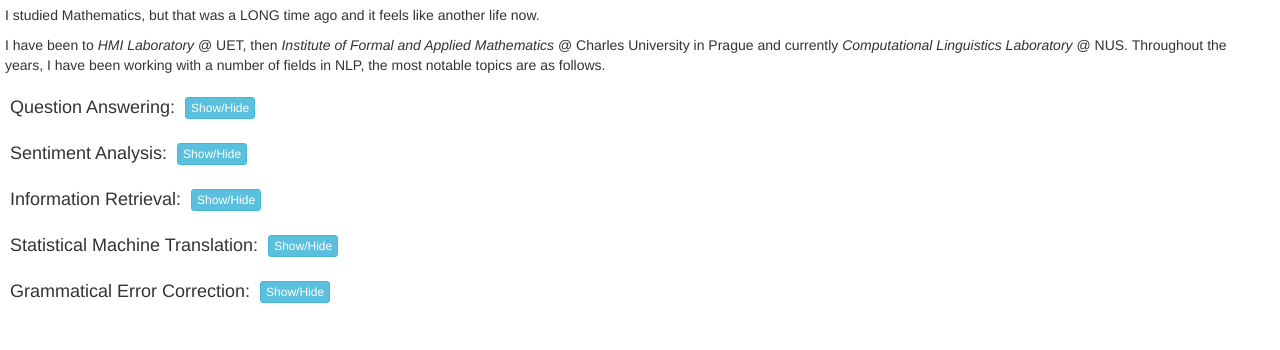
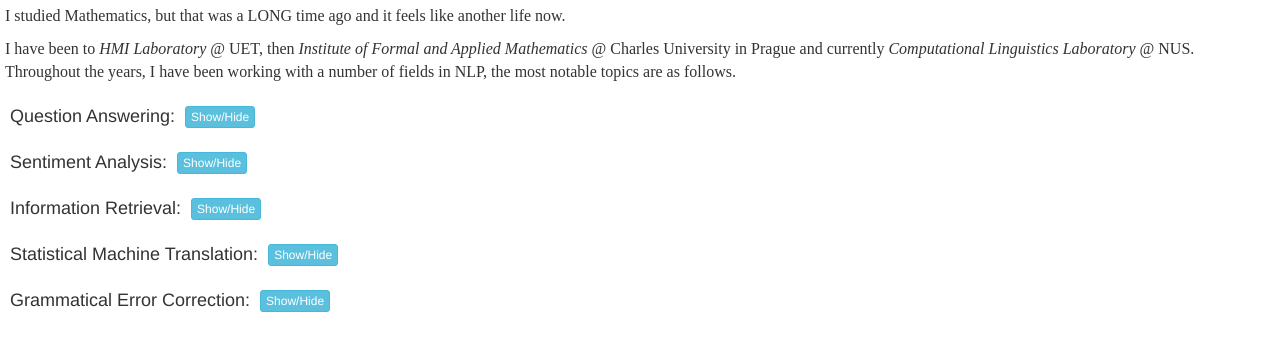
Before and after one commit to tamhd/tamhd.github.io, a plain HTML site: page research-interest.html in a window 1280 px wide. Drawn offline with nearby package versions, Linux system fonts and the light colour scheme.

Commit message:
change font

```diff
--- a/index.css
+++ b/index.css
@@ -42,3 +42,7 @@ div.interest {
 	width:99%;
 	border:none;
 }
+p {
+    font-family: "Times New Roman", Georgia, Serif;
+	font-size:16px;
+}
```
